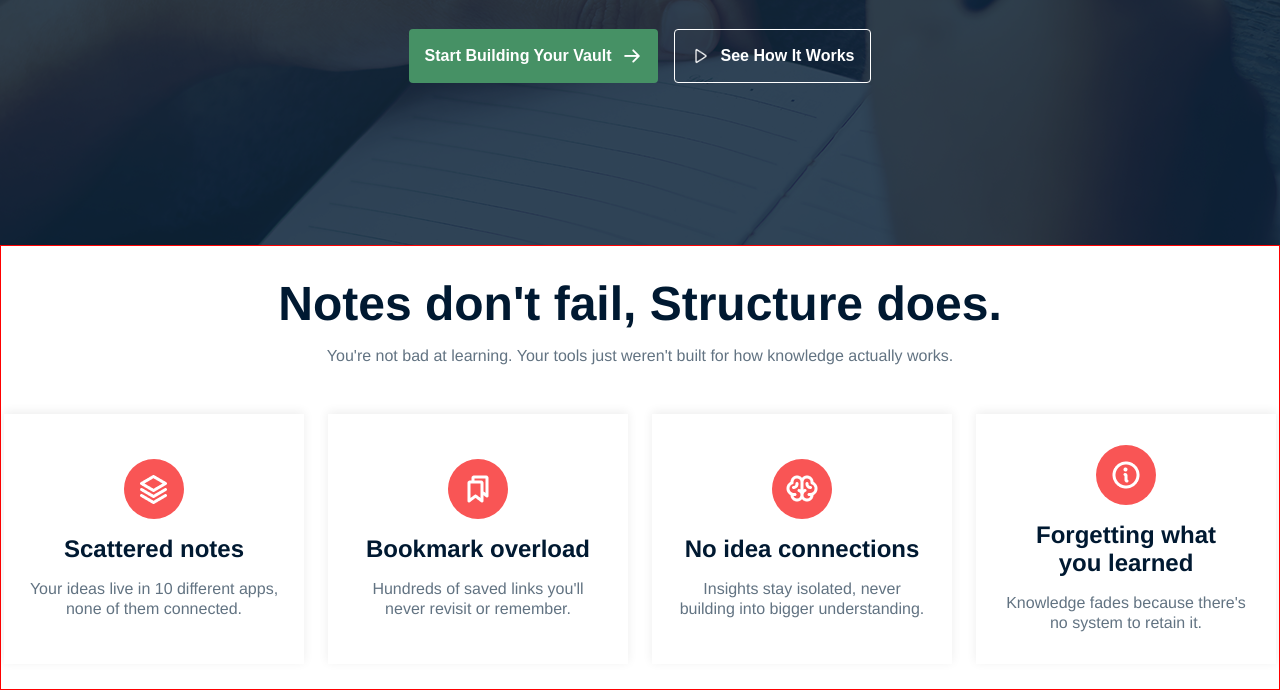
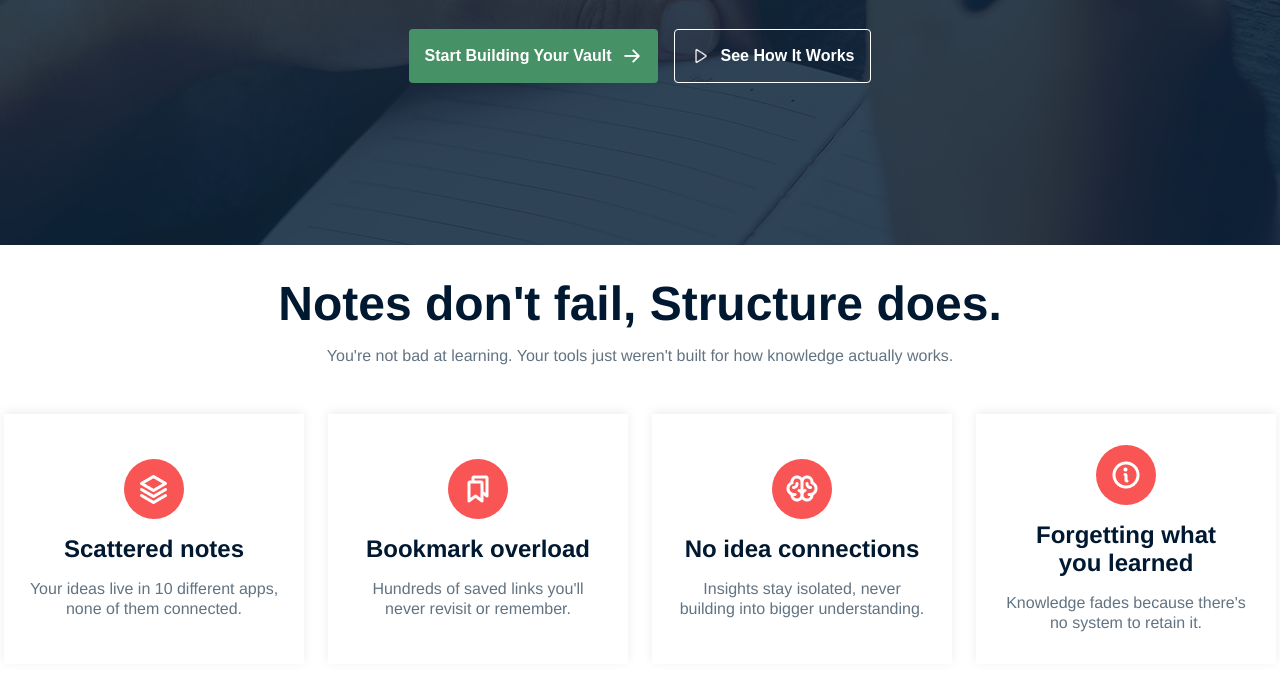
Before and after one commit to Aminulislam98/Assignment-001-PH, a plain HTML site: page index.html in a window 1280 px wide. Shown: the part 521-1211 px from the top of the page. Drawn offline with Linux system fonts and the light colour scheme.

Commit message:
a border has been removed from problem section that I accidentally made

```diff
--- a/style.css
+++ b/style.css
@@ -167,7 +167,6 @@ body {
 .problem-section {
   width: 100%;
   height: 445px;
-  border: 1px solid rgb(255, 0, 0);
   display: flex;
   flex-direction: column;
   justify-content: center;
```
Also changed, not shown: index.html (+1 -1 lines).
